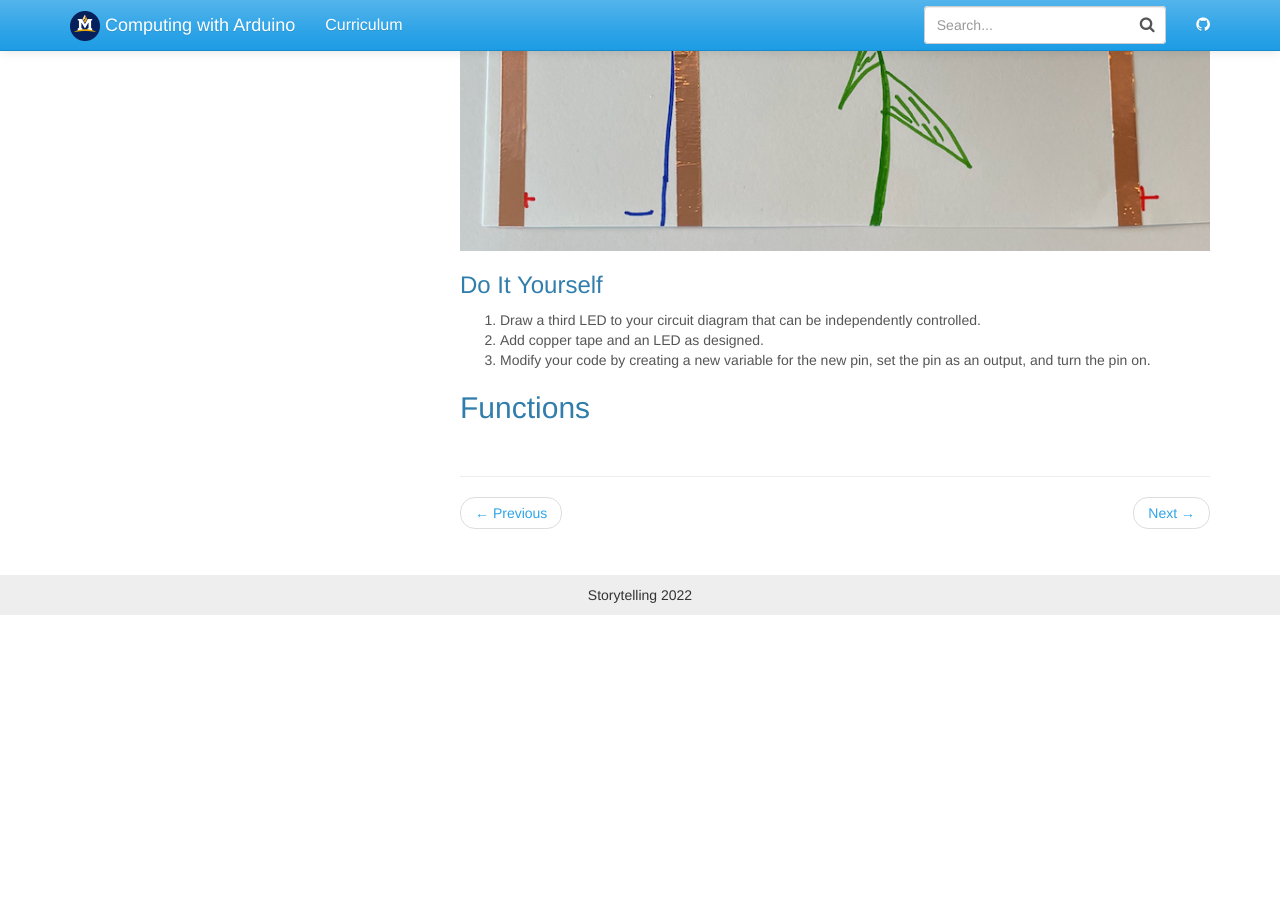
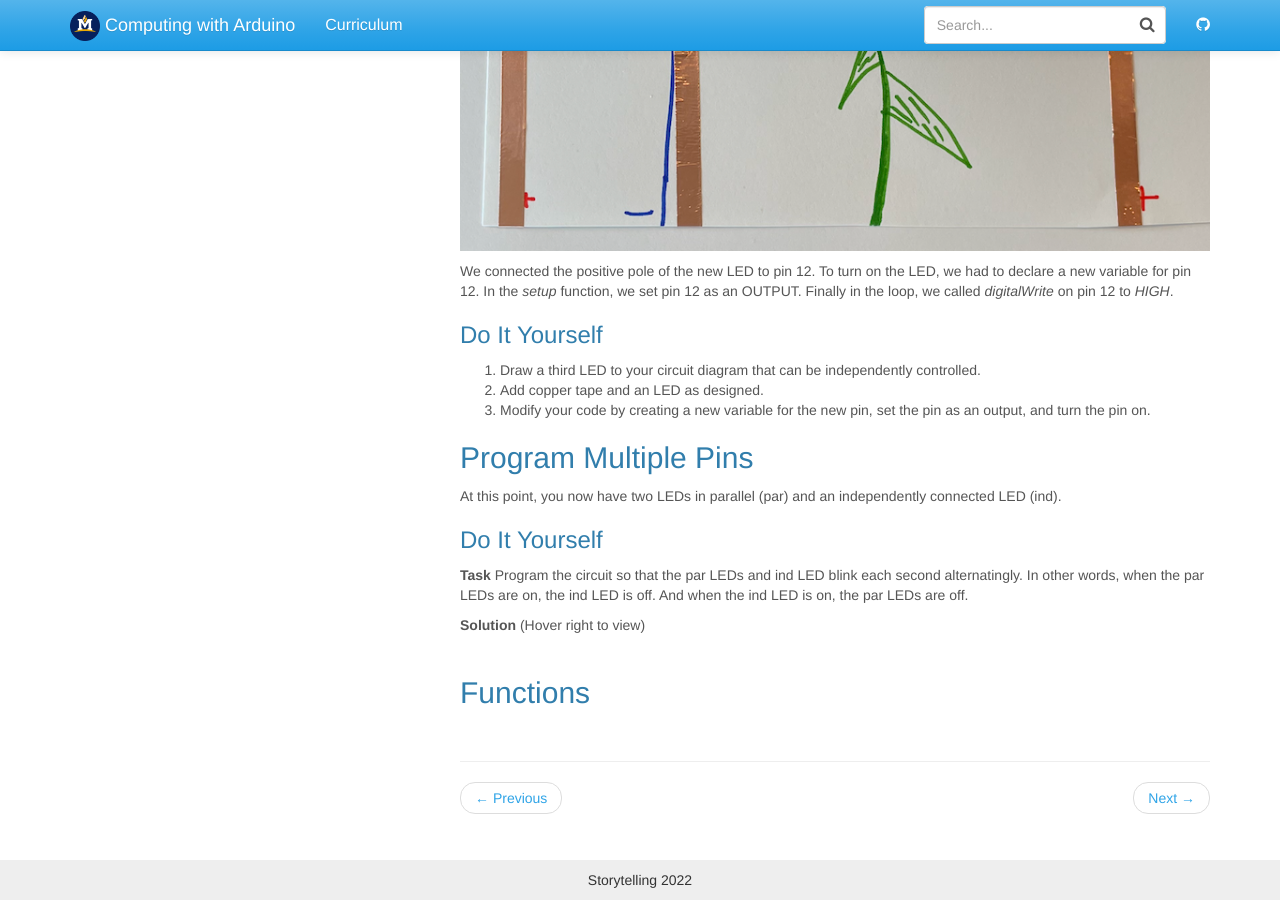
Before and after one commit to jake-chipps/friendometer, a Jekyll site: the page built from _docs/lessons/1-3.md, in a window 1280 px wide and 900 px high, scrolled down 1527 px. Built offline with Jekyll 4.4.1, drawn with Linux system fonts in a browser that asks for light colours; before the commit the page ends 2142 px from its top, so only the background shows below that.

Commit message:
Add content

```diff
--- a/_docs/lessons/1-3.md
+++ b/_docs/lessons/1-3.md
@@ -38,9 +38,24 @@ We then added copper tape and an LED to the circuit diagram.
 
 ![computatioal circuit](../images/1-3_computational-circuit.png)
 
+We connected the positive pole of the new LED to pin 12. To turn on the LED, we
+had to declare a new variable for pin 12. In the *setup* function, we set pin 12
+as an OUTPUT. Finally in the loop, we called *digitalWrite* on pin 12 to *HIGH*.
+
 ### Do It Yourself
 1. Draw a third LED to your circuit diagram that can be independently controlled.
 2. Add copper tape and an LED as designed.
 3. Modify your code by creating a new variable for the new pin, set the pin as an output, and turn the pin on.
 
+## Program Multiple Pins
+At this point, you now have two LEDs in parallel (par) and an independently connected
+LED (ind).
+
+### Do It Yourself
+**Task** Program the circuit so that the par LEDs and ind LED blink each second alternatingly.
+In other words, when the par LEDs are on, the ind LED is off. And when the ind LED
+is on, the par LEDs are off.
+
+**Solution** (Hover right to view) <span class="solution">Assume par LEDs are connected to pin 10 and ind LEDs are connected to pin 12 --> digitalWrite(10, HIGH); digitalWrite(12, LOW); delay(1000); digitalWrite(10,LOW); digitalWrite(12, HIGH); delay(1000);</span>
+
 ## Functions
```
